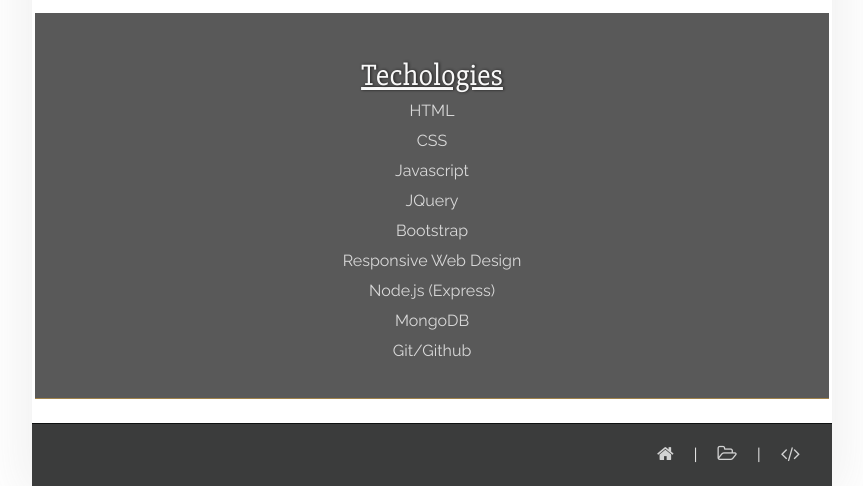
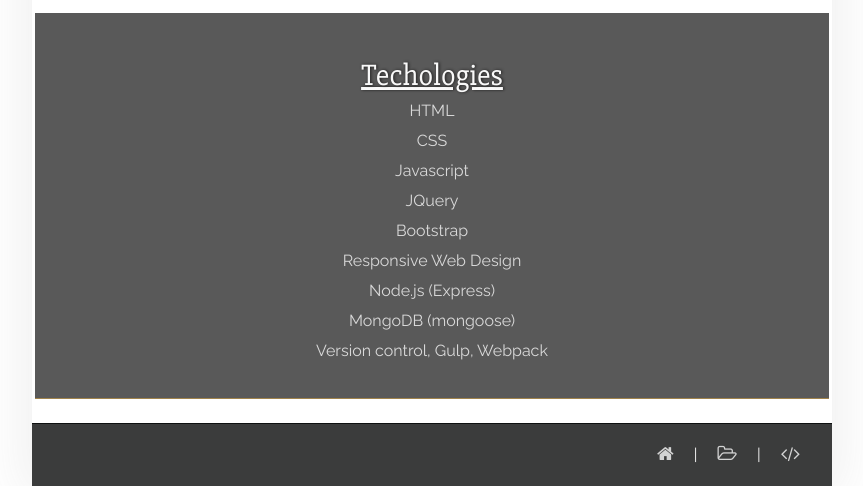
Before and after one commit to Mwaniqi/mwaniqi.github.io, a plain HTML site: page index.html in a window 1280 px wide. Shown: the part 901-1387 px from the top of the page, without its empty margins (208-1071 px from the left). Drawn offline with Linux system fonts and the light colour scheme.

Commit message:
add to tech. list

```diff
--- a/index.html
+++ b/index.html
@@ -103,8 +103,8 @@
         <li>Bootstrap</li>
         <li>Responsive Web Design</li>
         <li>Node.js (Express)</li>
-        <li>MongoDB</li>
-        <li>Git/Github</li>
+        <li>MongoDB (mongoose)</li>
+        <li>Version control, Gulp, Webpack</li>
       </ul>
     </section>
   </main>
```
